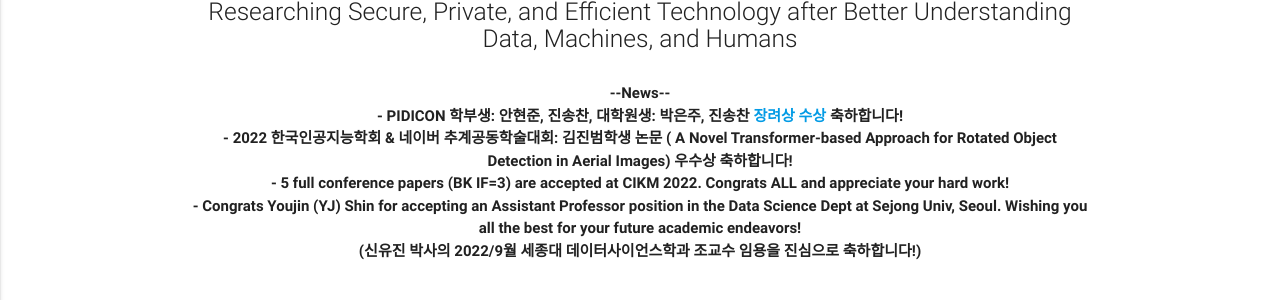
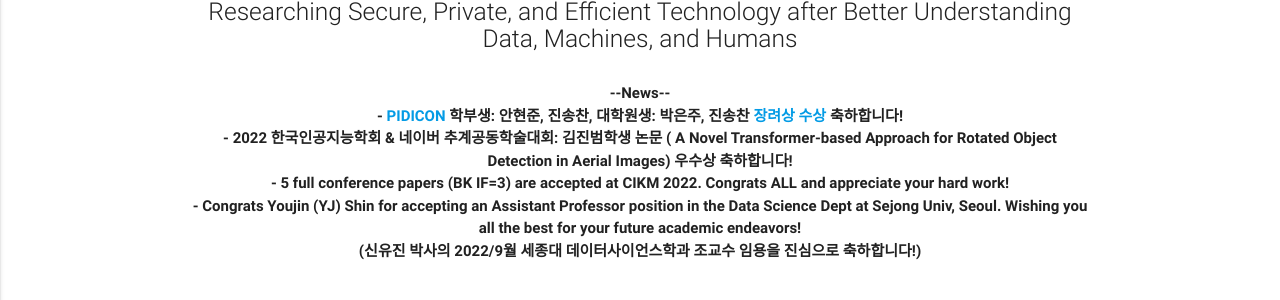
Before and after one commit to Yurim990507/DASH-Lab.github.io, a Jekyll site: the page built from index.md, in a window 1280 px wide. Shown: the part 264-564 px from the top of the page. Built offline with Jekyll 4.4.1, drawn with Linux system fonts in a browser that asks for light colours; a script that is not in the unit is left out; comment, search, counter and statistics services are not loaded.

Commit message:
Update home.html

```diff
--- a/_layouts/home.html
+++ b/_layouts/home.html
@@ -12,7 +12,7 @@ layout: default
 
       <div class="row center">
         <h7 class="header col s12 light"> <b> --News-- </b></h7>
-        <h7 class="header col s12 light"> <b> - PIDICON 학부생: 안현준, 진송찬, 대학원생: 박은주, 진송찬 <a href="https://cs.skku.edu/ko/edures/education/view/6957">장려상 수상</a> 축하합니다!   </b></h7>
+        <h7 class="header col s12 light"> <b> - <a href="https://pidicon.kr/">PIDICON</a> 학부생: 안현준, 진송찬, 대학원생: 박은주, 진송찬 <a href="https://cs.skku.edu/ko/edures/education/view/6957">장려상 수상</a> 축하합니다!   </b></h7>
         <h7 class="header col s12 light"> <b> - 2022 한국인공지능학회 & 네이버 추계공동학술대회: 김진범학생 논문 ( A Novel Transformer-based Approach for Rotated Object Detection in Aerial Images) 우수상 축하합니다!   </b></h7>
         <h7 class="header col s12 light"> <b> - 5 full conference papers (BK IF=3) are accepted at CIKM 2022. Congrats ALL and appreciate your hard work! </b></h7>
         <h7 class="header col s12 light"> <b> - Congrats Youjin (YJ) Shin for accepting an Assistant Professor position in the Data Science Dept at Sejong Univ, Seoul. Wishing you all the best for your future academic endeavors!  </b></h7>
```
